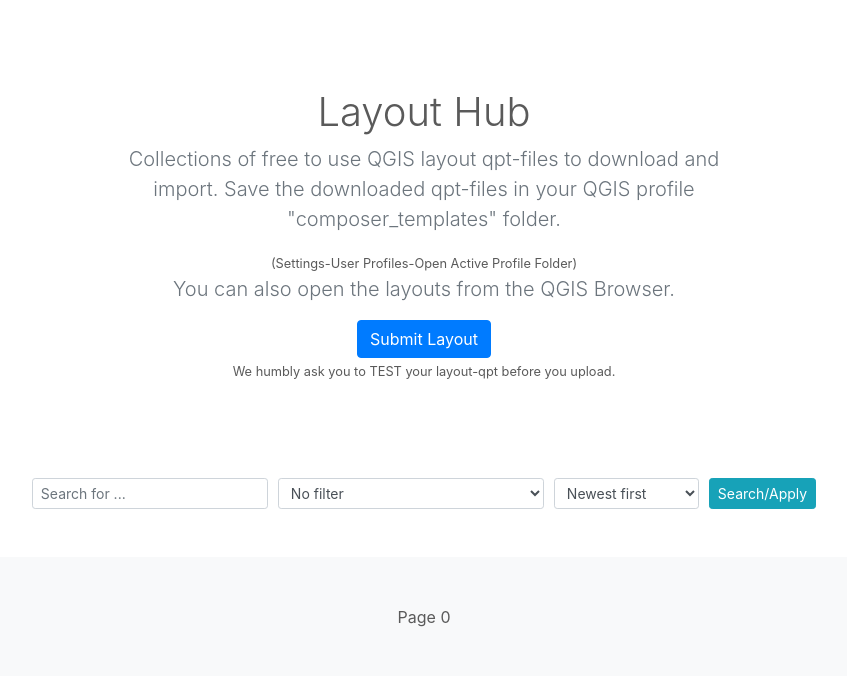
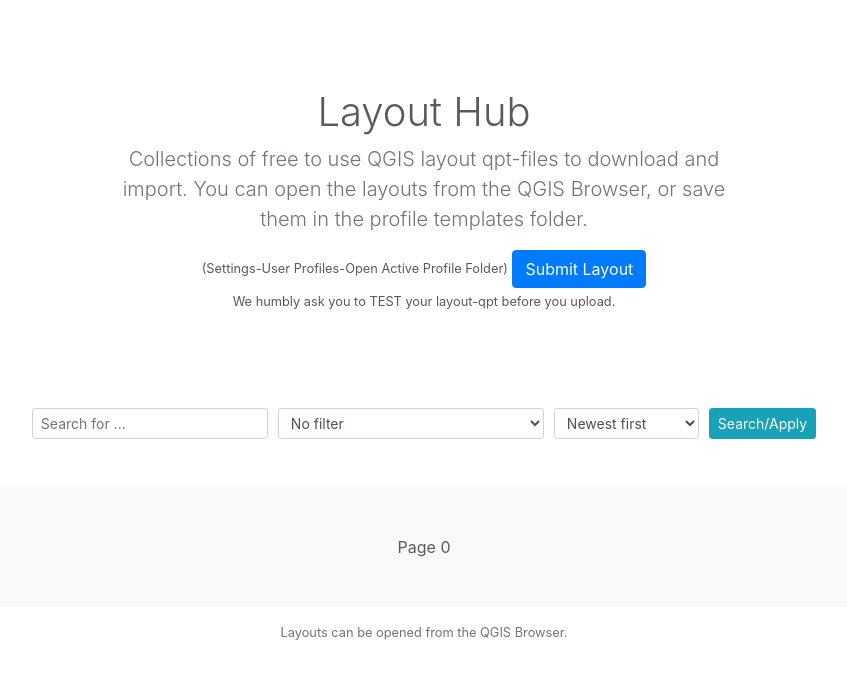
Before and after one commit to style-hub/hub-server, a PHP site: page /layouts.php in a window 1280 px wide. Shown: the part 56-732 px from the top of the page, without its empty margins (216-1063 px from the left). Run offline with PHP 8.4, Linux system fonts and the light colour scheme; the visitor is signed in with stand-in values (Sample User, id 1); data that the repository does not hold is empty.

Commit message:
spelling

```diff
--- a/source/layouts.php
+++ b/source/layouts.php
@@ -12,10 +12,9 @@
           <div class="container">
             <h1>Layout Hub</h1>
             <p class="lead text-muted">Collections of free to use QGIS layout qpt-files to download and import.
-              Save the downloaded qpt-files in your QGIS profile "composer_templates" folder.
+            You can open the layouts from the QGIS Browser, or save them in the profile templates folder.
             </p>
             <small>(Settings-User Profiles-Open Active Profile Folder)</small>
-            <p class="lead text-muted">You can also open the layouts from the QGIS Browser.</p>
             <?php
               if(!$_SESSION['username']){
                 //if NOT logged in
```
